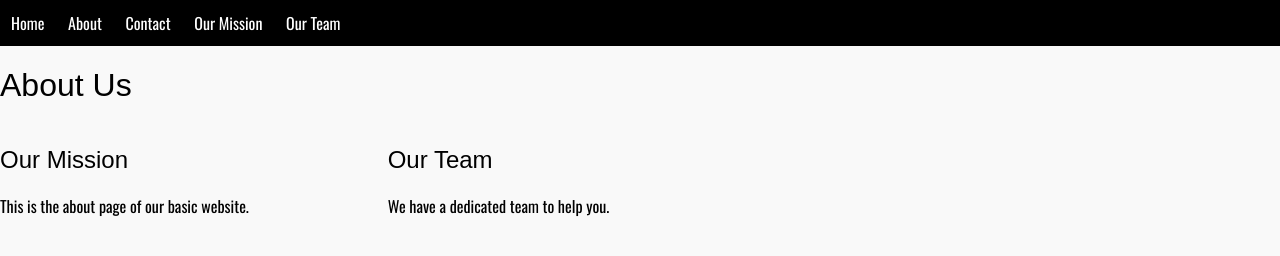
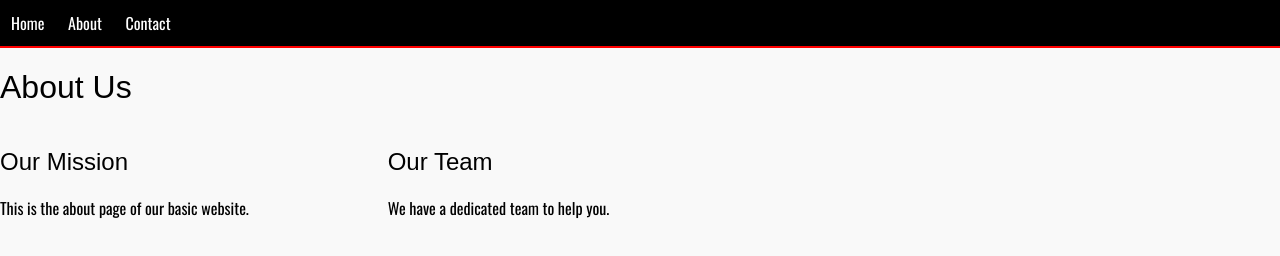
Before and after one commit to miltcruz/basic-website, a plain HTML site: page about.html in a window 1280 px wide. Drawn offline with nearby package versions, Linux system fonts and the light colour scheme; a web font is replaced by a local one.

Commit message:
Updated nav

```diff
--- a/about.html
+++ b/about.html
@@ -9,15 +9,17 @@
     <link rel="stylesheet" type="text/css" href="style.css">
 </head>
 <body>
-    <nav>
-        <ul>
-            <li><a href="index.html">Home</a></li>
-            <li><a href="about.html">About</a></li>
-            <li><a href="#contact">Contact</a></li>
-            <li><a href="#mission">Our Mission</a></li>
-            <li><a href="#team">Our Team</a></li>
-        </ul>
-    </nav>
+    <header>
+        <!-- Navigation Menu -->
+        <nav id="nav-list">
+            <ul>
+                <li><a href="index.html">Home</a></li>
+                <li><a href="about.html">About</a></li>
+                <li><a href="contact.html">Contact</a></li>
+            </ul>
+        </nav>
+        <button type="button" onclick="toggleMenu(event)">=</button>
+    </header>
     <h1>About Us</h1>
     <section id="mission">
         <h2>Our Mission</h2>
```
Also changed, not shown: contact.html (+5 -2 lines).
